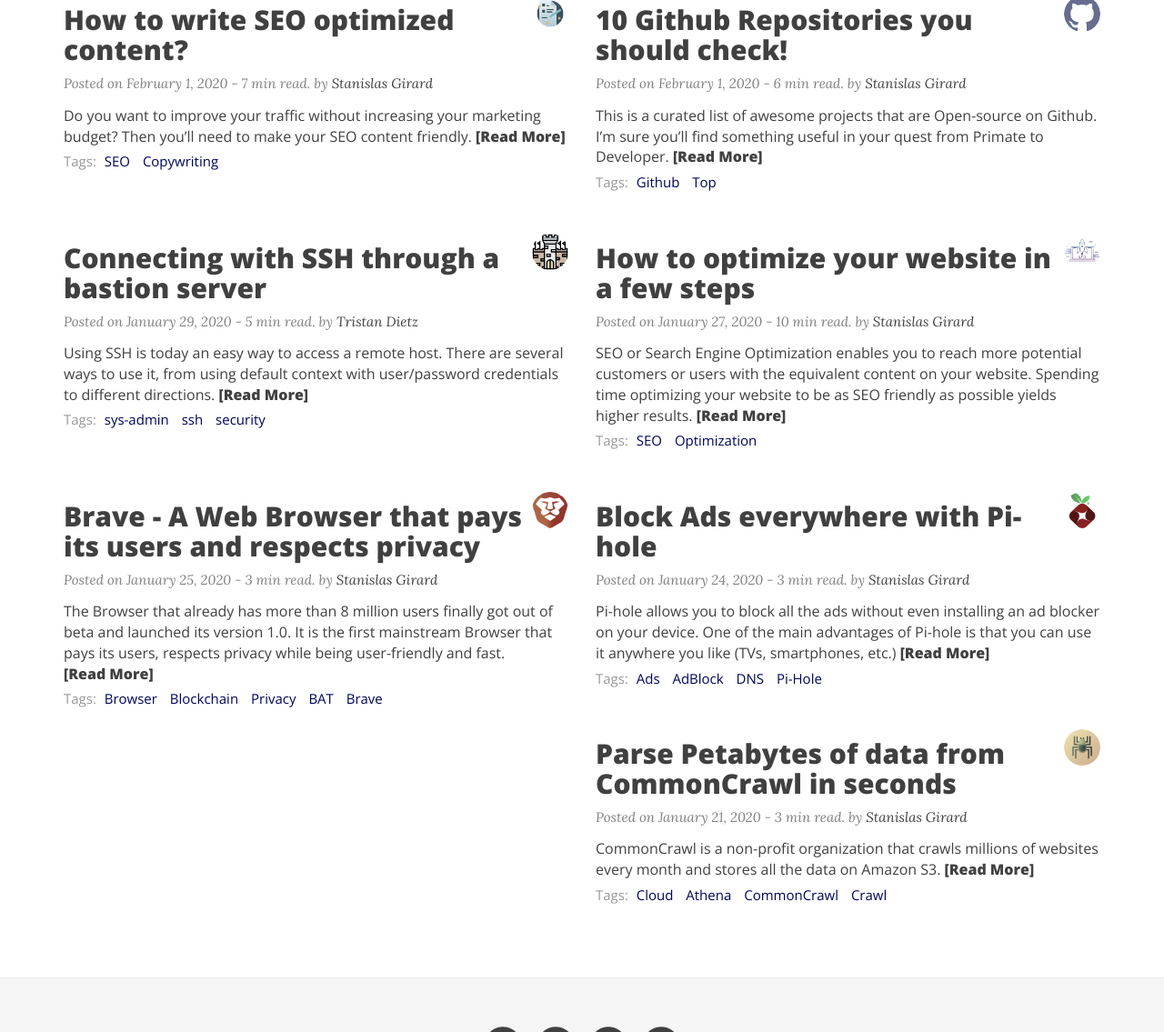
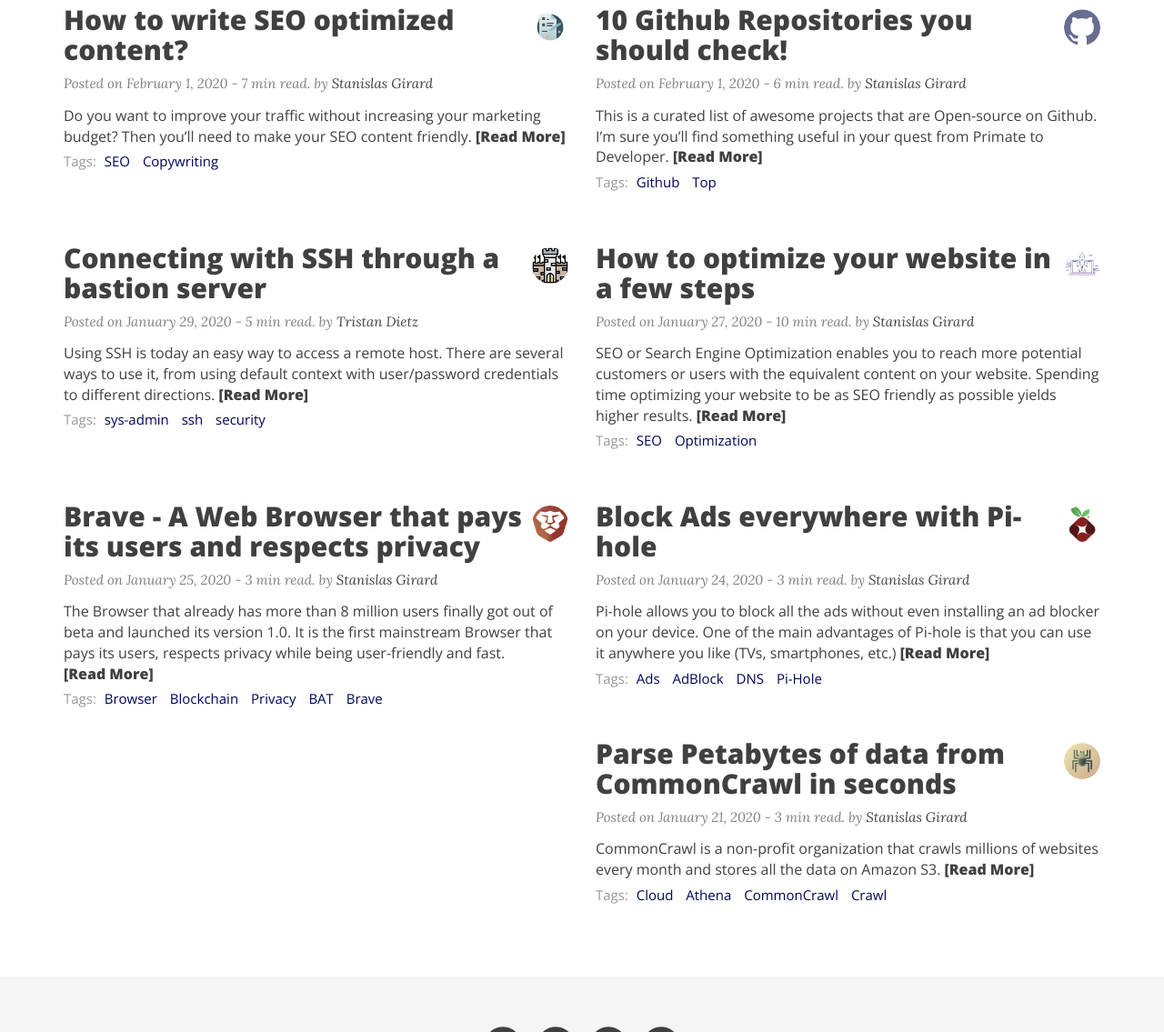
Before and after one commit to StanGirard/Primates-Jekyll, a Jekyll site: the page built from index.html, in a window 1280 px wide and 1400 px high, scrolled down 451 px. Shown: the part 265-1400 px from the top of the window at 91% size. Built offline with Jekyll 4.4.1, drawn with Linux system fonts in a browser that asks for light colours; nearby versions of some CDN libraries; the list of posts is cut into pages by our own code; comment, search, counter and statistics services are not loaded.

Commit message:
[HOME] Padding Image changed

```diff
--- a/css/main.css
+++ b/css/main.css
@@ -406,7 +406,7 @@
   width: 100%;
 }
 .post-image {
-  padding-top: 25px;
+  padding-top: 40px;
   float: right;
   height: 40px;
   width: 40px;
```
